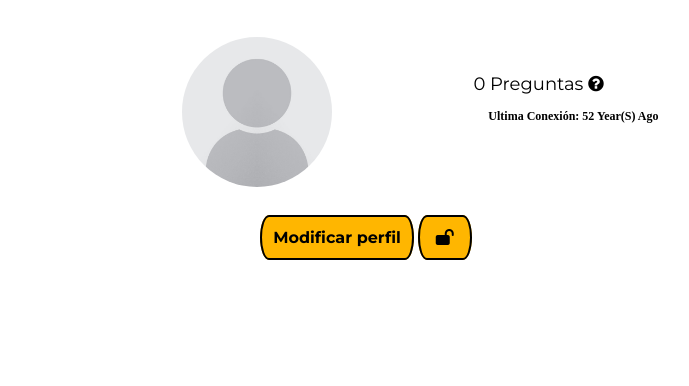
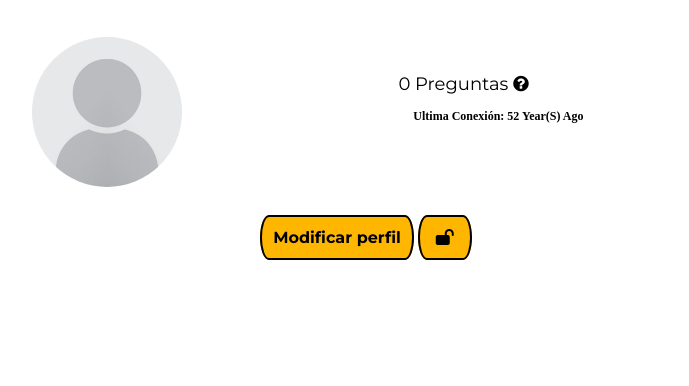
Before and after one commit to AlejandroPerezAnuncibay/proyecto2, a PHP site: page /php/user.php in a window 1280 px wide. Shown: the part 60-446 px from the top of the page, without its empty margins (274-963 px from the left). Run offline with PHP 8.4, Linux system fonts and the light colour scheme; the visitor is signed in with stand-in values (Sample User, id 1); data that the repository does not hold is empty; some libraries are stand-ins or nearby versions.

Commit message:
user toc

```diff
--- a/style/users.css
+++ b/style/users.css
@@ -237,7 +237,7 @@ h4 a{
     #imgUser{
         width: auto;
         margin-top: 20px;
-        margin-left: 200px;
+        margin-left: 50px;
         margin-right: 50px;
     }
     #imgUser img{
```
